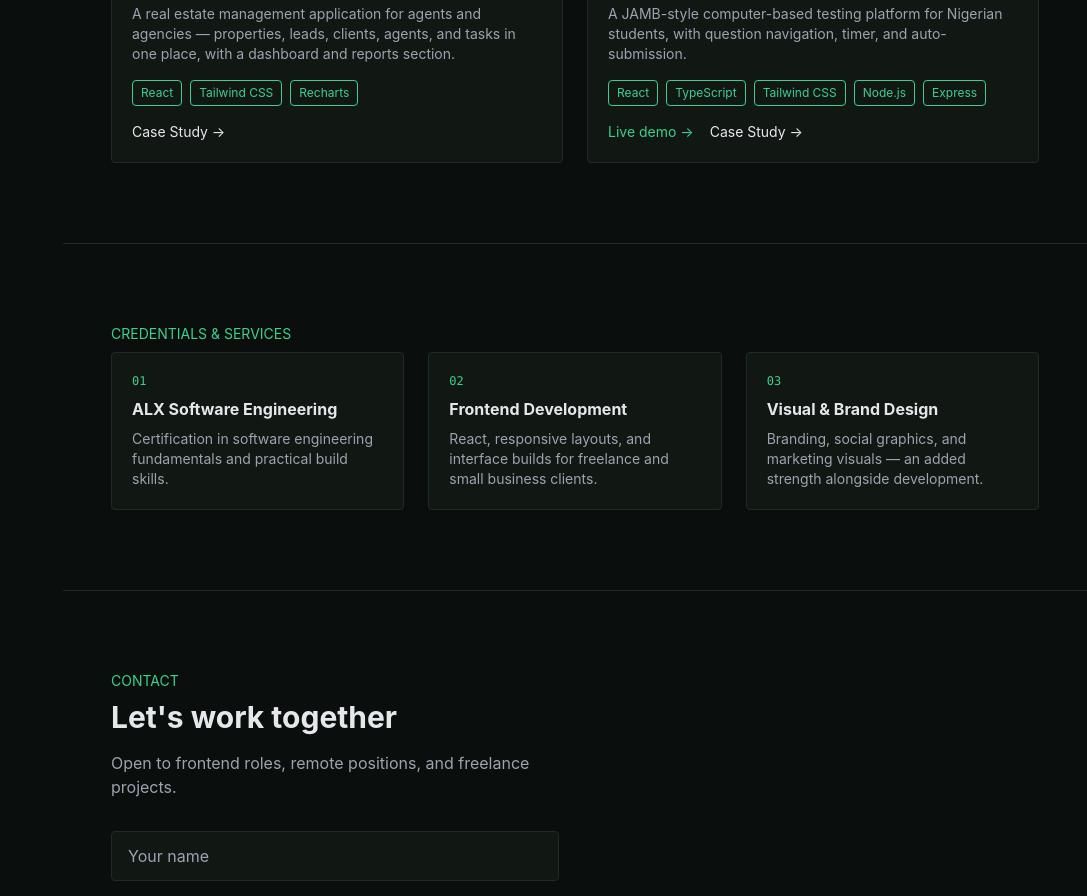
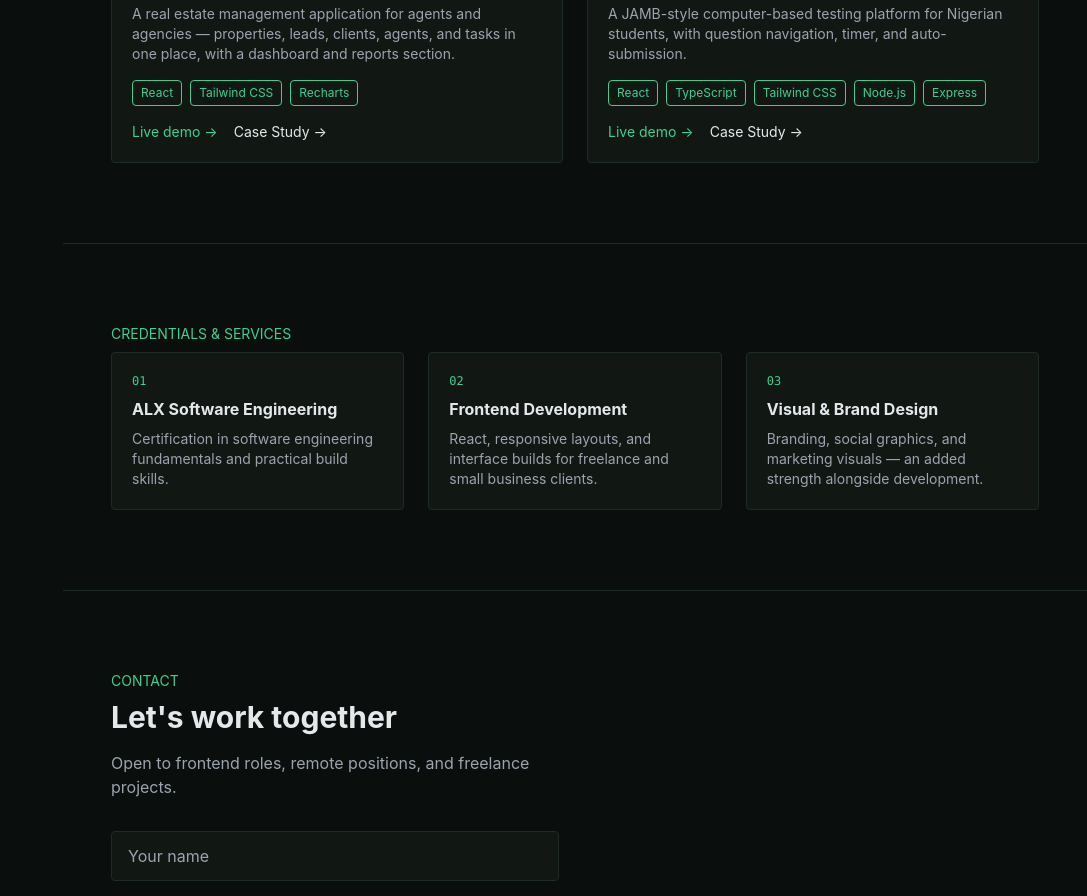
Before and after one commit to melchizedek2991/my-portfolio, a React (Vite) app: page / in a window 1280 px wide. Shown: the part 2040-2936 px from the top of the page, without its empty margins (193-1280 px from the left). Built offline with nearby package versions, Linux system fonts and the light colour scheme.

Commit message:
Add RawTech CBT live demo link

```diff
--- a/src/data/projects.js
+++ b/src/data/projects.js
@@ -7,7 +7,7 @@ const projects = [
     technologies: ["React", "Tailwind CSS", "Recharts"],
     image: "/images/13.png",
     github: "",
-    liveDemo: "",
+    liveDemo: "https://rawtech-cbt.vercel.app",
     caseStudy: {
       screenshots: ["/images/13.png", "/images/14.png"],
       video: "https://www.youtube.com/embed/ipfTAqwHFcM",
```
